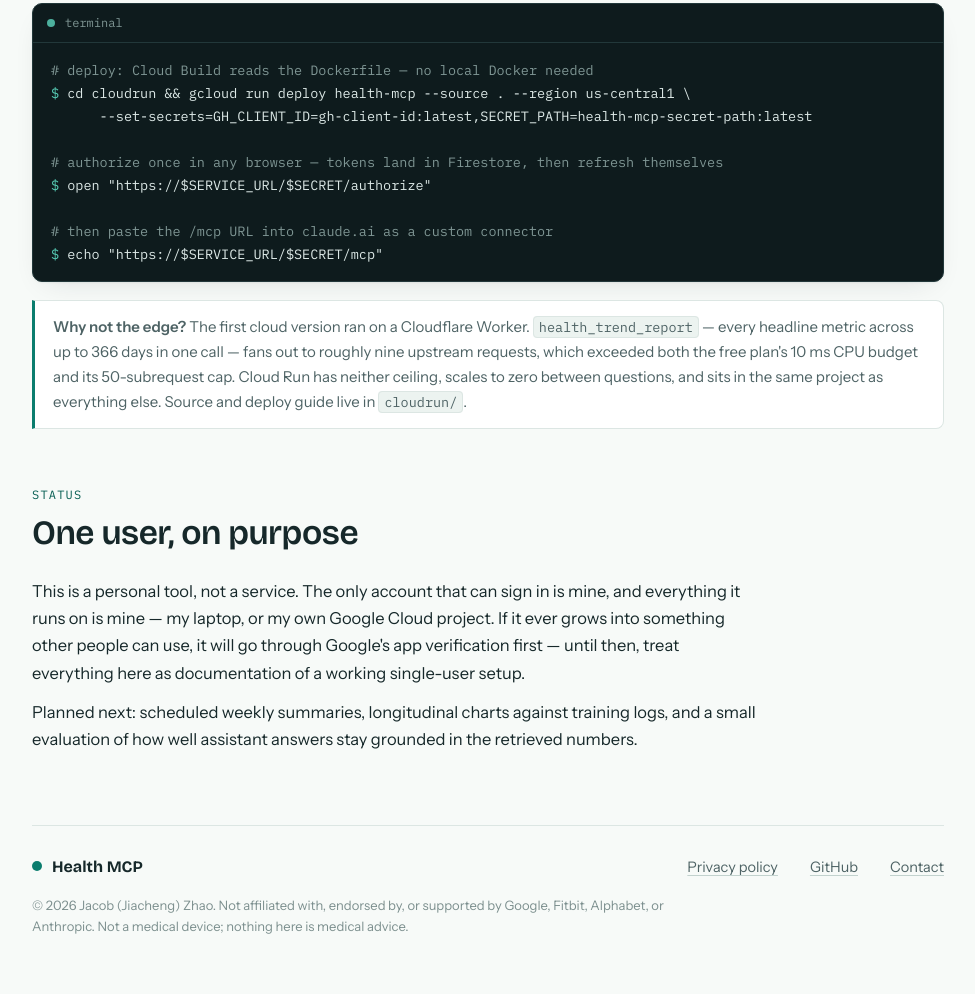
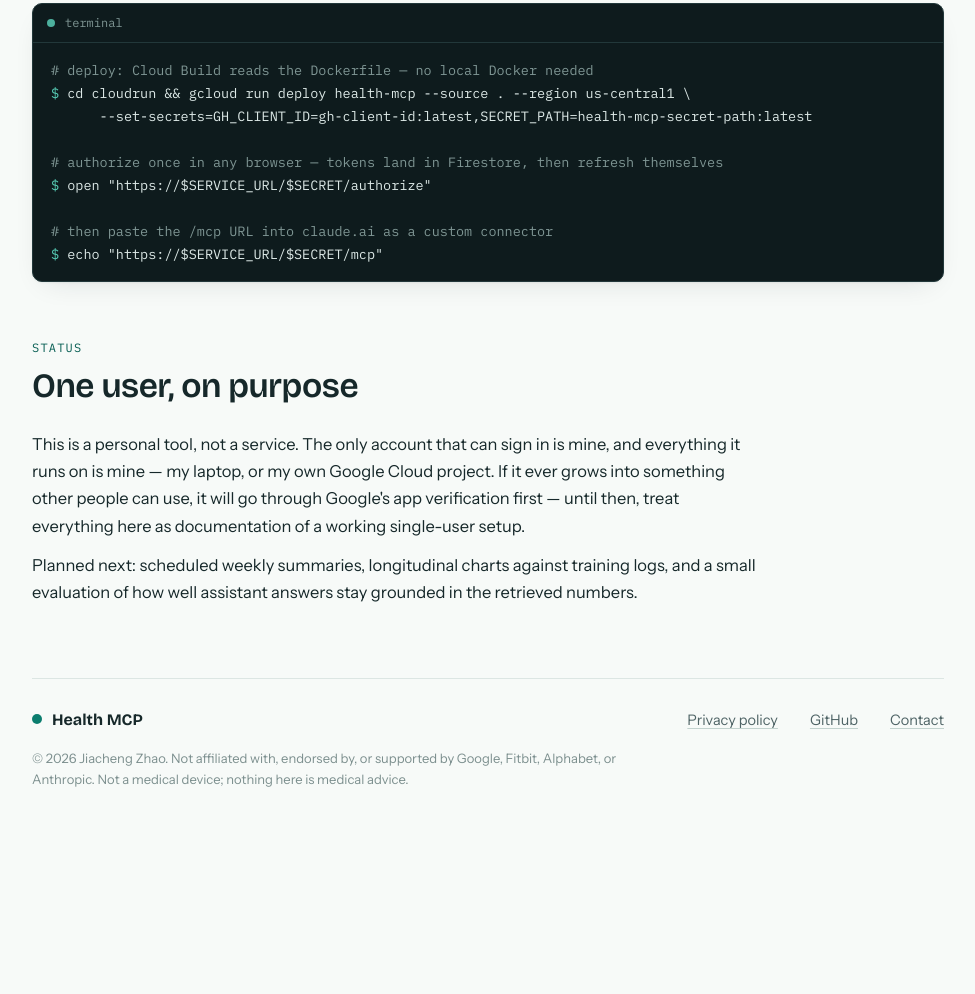
Before and after one commit to JiachengZhao98/health-mcp, a plain HTML site: page index.html in a window 1280 px wide. Shown: the part 3172-4166 px from the top of the page, without its empty margins (152-1127 px from the left). After the commit the page ends 4019 px from the top, so only its background shows below. Drawn offline with nearby package versions, Linux system fonts and the light colour scheme.

Commit message:
webpage change

```diff
--- a/index.html
+++ b/index.html
@@ -127,7 +127,7 @@
 <span class="p">$ </span>npx -y google-health-mcp-unofficial doctor --live</code></pre>
       </div>
       <div class="note" style="margin-top: 18px;">
-        <p><strong>Under the hood.</strong> Health MCP is my personal deployment and configuration of the open-source <a href="https://github.com/davidmosiah/google-health-mcp" rel="noopener">google-health-mcp-unofficial</a> connector (MIT) against the <a href="https://developers.google.com/health" rel="noopener">Google Health API</a> — the successor to the retired Fitbit Web API. Credit for the connector goes to its authors; the deployment choices, this site, and the privacy stance are mine.</p>
+        <p><strong>Under the hood.</strong> Health MCP is my personal deployment and configuration of the open-source <a href="https://github.com/davidmosiah/google-health-mcp" rel="noopener">google-health-mcp-unofficial</a> connector (MIT) against the <a href="https://developers.google.com/health" rel="noopener">Google Health API</a> — the successor to the retired Fitbit Web API. Credit for the connector goes to its authors.</p>
       </div>
     </section>
 
@@ -175,9 +175,6 @@
 <span class="c"># then paste the /mcp URL into claude.ai as a custom connector</span>
 <span class="p">$ </span>echo "https://$SERVICE_URL/$SECRET/mcp"</code></pre>
       </div>
-      <div class="note" style="margin-top: 18px;">
-        <p><strong>Why not the edge?</strong> The first cloud version ran on a Cloudflare Worker. <code>health_trend_report</code> — every headline metric across up to 366 days in one call — fans out to roughly nine upstream requests, which exceeded both the free plan's 10&nbsp;ms CPU budget and its 50-subrequest cap. Cloud Run has neither ceiling, scales to zero between questions, and sits in the same project as everything else. Source and deploy guide live in <code>cloudrun/</code>.</p>
-      </div>
     </section>
 
     <section id="about">
@@ -197,7 +194,7 @@
         <a href="#" id="gh-link-footer">GitHub</a>
         <a href="mailto:jacob.zhao24@gmail.com">Contact</a>
       </div>
-      <p class="fine">© 2026 Jacob (Jiacheng) Zhao. Not affiliated with, endorsed by, or supported by Google, Fitbit, Alphabet, or Anthropic. Not a medical device; nothing here is medical advice.</p>
+      <p class="fine">© 2026 Jiacheng Zhao. Not affiliated with, endorsed by, or supported by Google, Fitbit, Alphabet, or Anthropic. Not a medical device; nothing here is medical advice.</p>
     </footer>
   </div>
 
```
